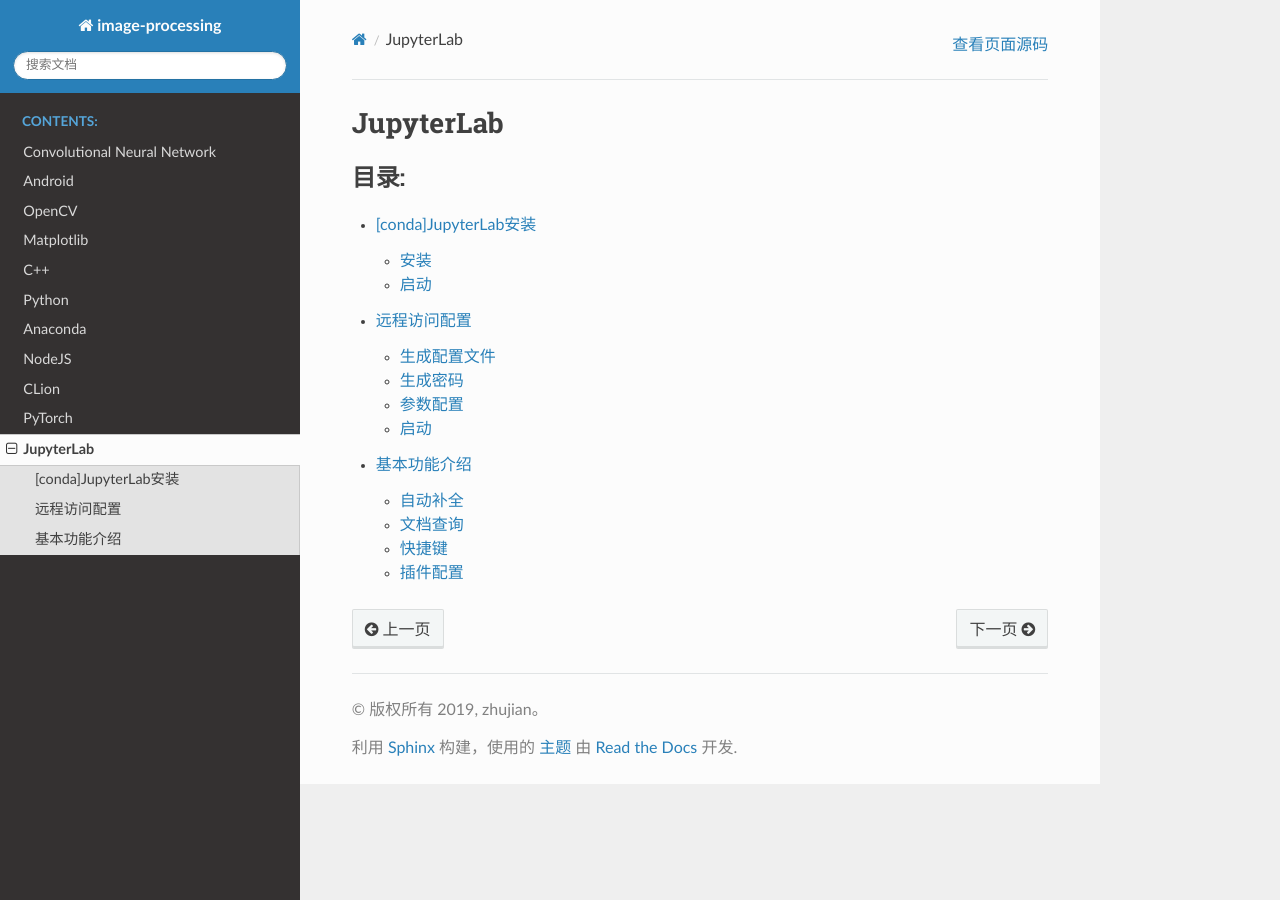
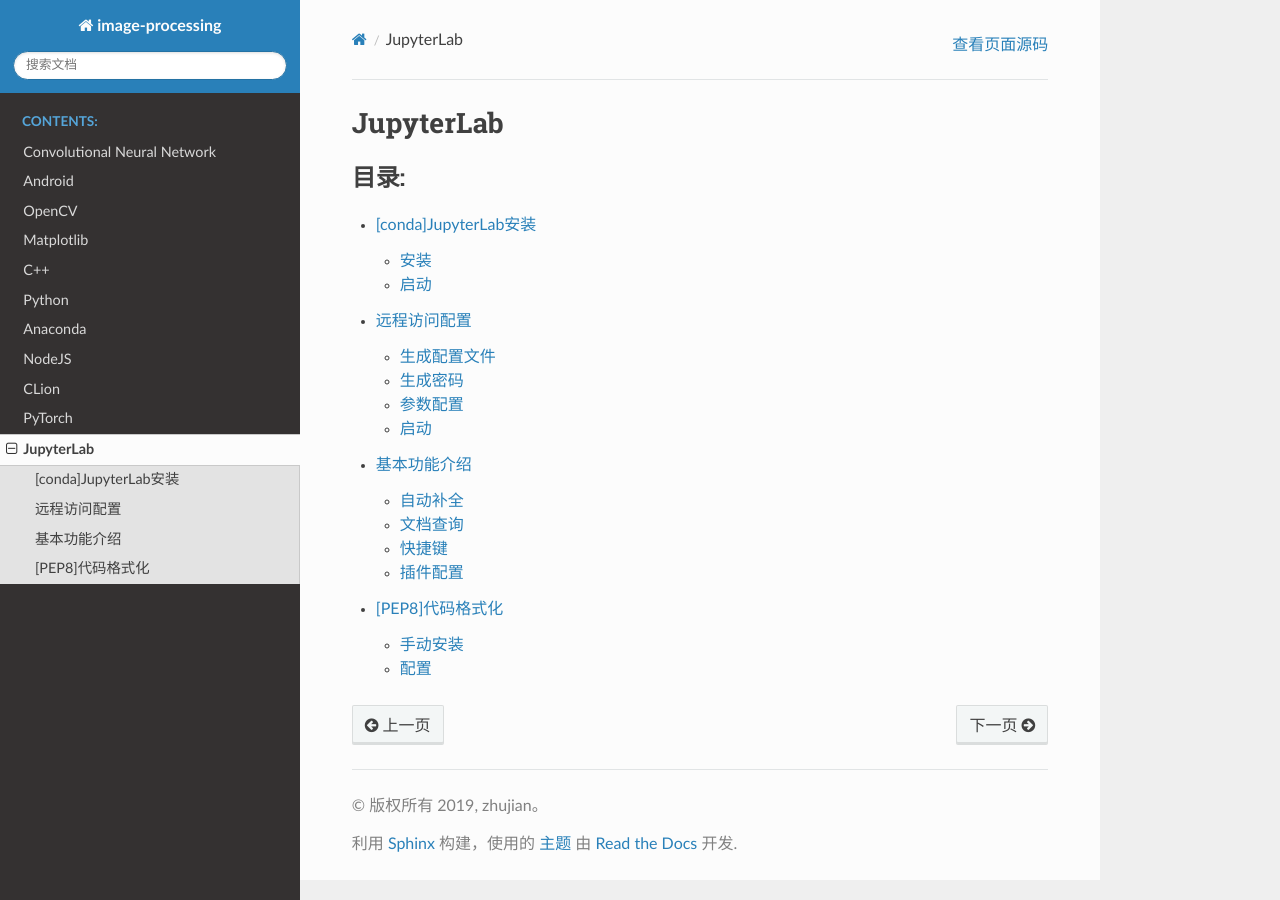
Before and after one commit to Document-Collection/image-processing, a Sphinx documentation site: the page built from docs/source/jupyter.rst, in a window 1280 px wide. Built offline with Sphinx 7.4.7 and the Read the Docs theme 2.0.0, drawn with Linux system fonts in a browser that asks for light colours; pages that are not in the unit, such as notebooks, are missing from menus; some of the changed lines change nothing that is shown.

Commit message:
docs(jupyter): 格式化代码插件安装和配置

````diff
--- a/docs/source/jupyter.rst
+++ b/docs/source/jupyter.rst
@@ -13,3 +13,4 @@
    jupyter/[conda]JupyterLab安装
    jupyter/远程访问配置
    jupyter/基本功能介绍
+   jupyter/[PEP8]代码格式化
--- /dev/null
+++ b/docs/source/jupyter/[PEP8]代码格式化.md
@@ -0,0 +1,57 @@
+
+# [PEP8]代码格式化
+
+安装插件，实现`PEP8`风格编程（主要作用于`python`）
+
+## 手动安装
+
+参考：[Prerequisites and Installation Steps](https://jupyterlab-code-formatter.readthedocs.io/en/latest/installation.html)
+
+`conda`安装如下：
+
+```
+$ conda install autopep8
+$ jupyter labextension install @ryantam626/jupyterlab_code_formatter
+$ conda install -c conda-forge jupyterlab_code_formatter
+$ jupyter serverextension enable --py jupyterlab_code_formatter
+```
+
+安装完成后重启`JupyterLab`
+
+## 配置
+
+参考：[How To Use This Plugin](https://jupyterlab-code-formatter.readthedocs.io/en/latest/how-to-use.html)
+
+配置`Autopep8`，以及设置格式化快捷键
+
+点击菜单栏`Settings -> Advanced Settings Editor`
+
+1. 选择`Jupyterlab Code Formatter`，添加如下配置
+
+```
+{
+    "preferences": {
+        "default_formatter": {
+            "python": "autopep8",
+        }
+    }
+}
+```
+
+2. 选择`Keyboard Shortcuts`，添加如下配置
+
+```
+{
+    "shortcuts": [
+        {
+            "command": "jupyterlab_code_formatter:autopep8",
+            "keys": [
+                "Ctrl  L"
+            ],
+            "selector": ".jp-Notebook.jp-mod-editMode"
+        }
+    ]
+}
+```
+
+使用`Ctrl + L`作为格式化代码的快捷键
````
